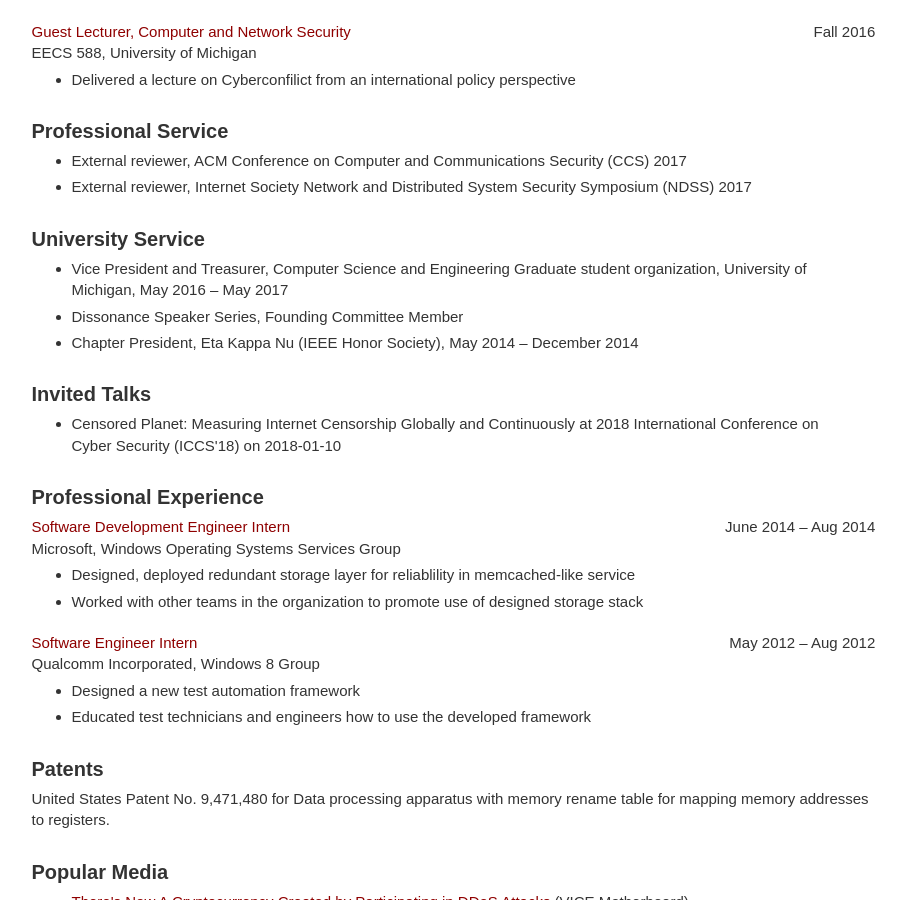
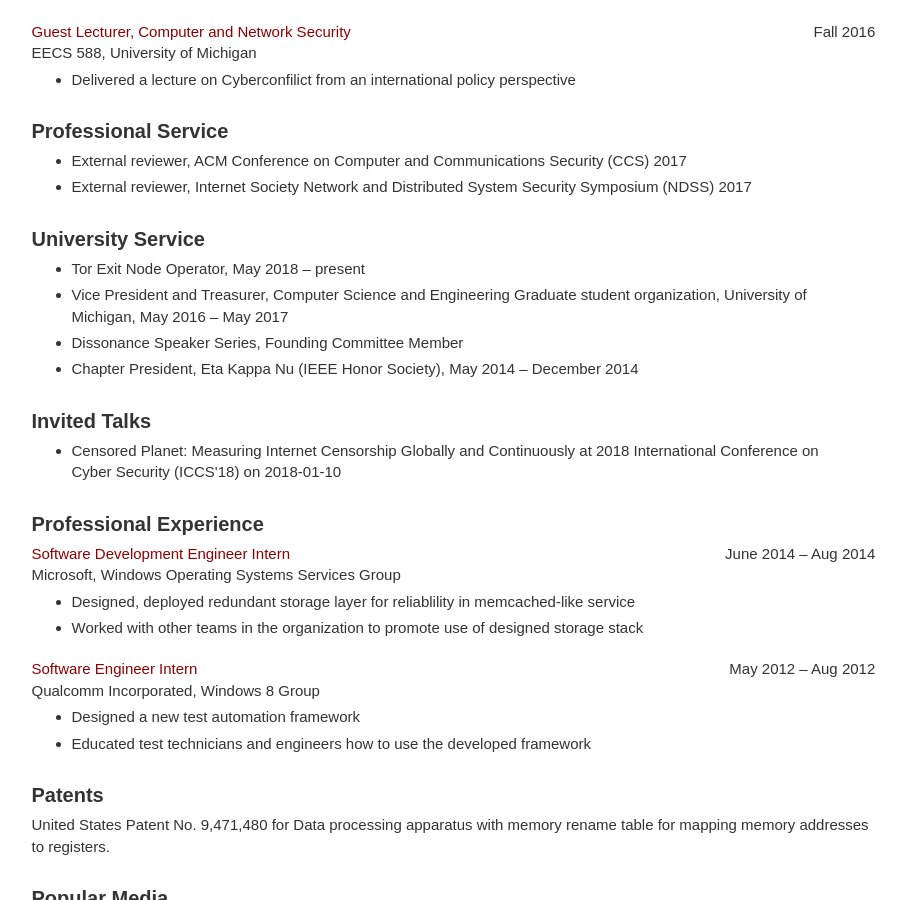
Before and after one commit to umbernhard/mbernhard.com, a Jekyll site: the page built from cv.html, in a window 1280 px wide and 900 px high, scrolled down 1820 px. Shown: the whole window, without its empty margins (136-1042 px from the left). Built offline with Jekyll 4.4.1, drawn with Linux system fonts in a browser that asks for light colours.

Commit message:
Add Tor exit node operation

```diff
--- a/_data/service.yml
+++ b/_data/service.yml
@@ -7,6 +7,9 @@
 - type: university
   key: 2016-05-01
   description: Vice President and Treasurer, Computer Science and Engineering Graduate student organization, University of Michigan, May 2016 – May 2017
+- type: university
+  key: 2018-05-25
+  description: Tor Exit Node Operator, May 2018 – present
 - type: professional
   key: 2016-09-01
   description: External reviewer, Internet Society Network and Distributed System Security Symposium (NDSS) 2017
```
